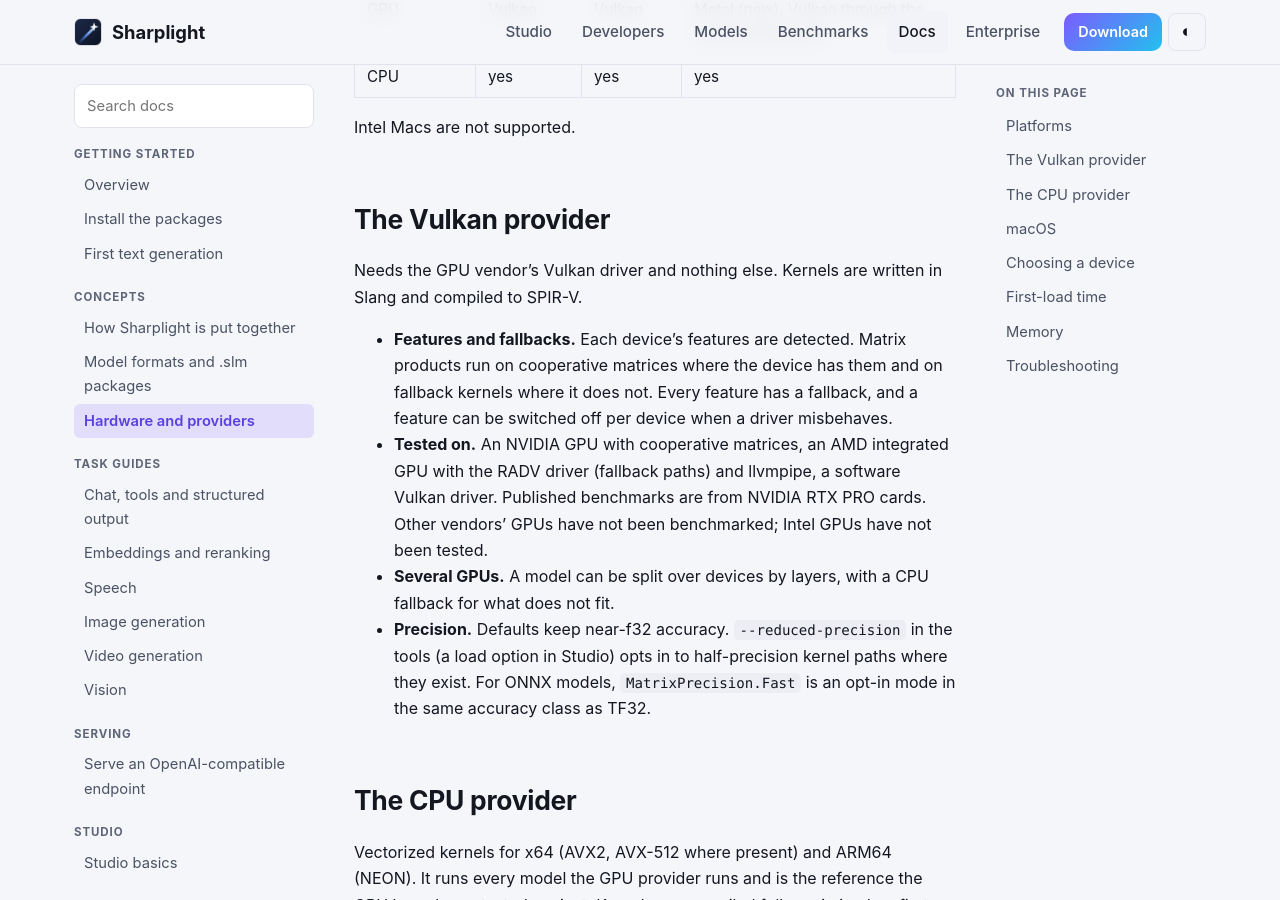
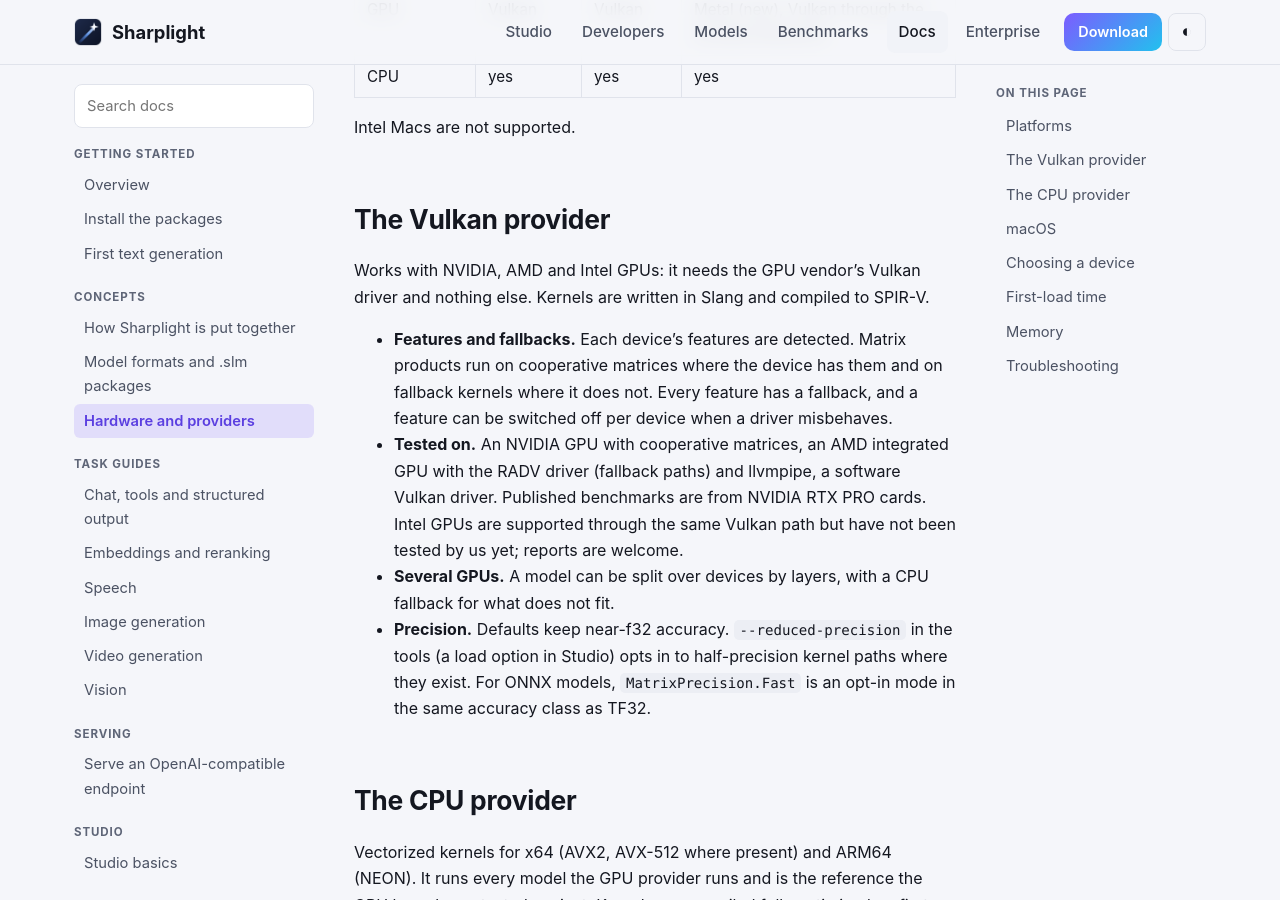
Before and after one commit to infernitytech/sharplight-website, a Jekyll site: the page built from docs/hardware.md, in a window 1280 px wide and 900 px high, scrolled down 508 px. Built offline with Jekyll 4.4.1, drawn with Linux system fonts in a browser that asks for light colours.

Commit message:
Hardware compatibility: NVIDIA, AMD and Intel GPUs through Vulkan, Apple silicon through Metal; no GPU vendor lock-in on the enterprise page
Co-Authored-By: Claude Opus 5.5 <noreply@anthropic.com>
Claude-Session: https://claude.ai/code/session_01EMaXZPdjKKSpspi6hCsjo6

```diff
--- a/docs/hardware.md
+++ b/docs/hardware.md
@@ -17,14 +17,14 @@ Intel Macs are not supported.
 
 ## The Vulkan provider
 
-Needs the GPU vendor's Vulkan driver and nothing else. Kernels are written in Slang and compiled to SPIR-V.
+Works with NVIDIA, AMD and Intel GPUs: it needs the GPU vendor's Vulkan driver and nothing else. Kernels are written in Slang and compiled to SPIR-V.
 
 - **Features and fallbacks.** Each device's features are detected. Matrix products run on cooperative matrices where
   the device has them and on fallback kernels where it does not. Every feature has a fallback, and a feature can be
   switched off per device when a driver misbehaves.
 - **Tested on.** An NVIDIA GPU with cooperative matrices, an AMD integrated GPU with the RADV driver (fallback paths)
-  and llvmpipe, a software Vulkan driver. Published benchmarks are from NVIDIA RTX PRO cards. Other vendors' GPUs have
-  not been benchmarked; Intel GPUs have not been tested.
+  and llvmpipe, a software Vulkan driver. Published benchmarks are from NVIDIA RTX PRO cards. Intel GPUs are supported
+  through the same Vulkan path but have not been tested by us yet; reports are welcome.
 - **Several GPUs.** A model can be split over devices by layers, with a CPU fallback for what does not fit.
 - **Precision.** Defaults keep near-f32 accuracy. `--reduced-precision` in the tools (a load option in Studio) opts in
   to half-precision kernel paths where they exist. For ONNX models, `MatrixPrecision.Fast` is an opt-in mode in the
```
Also changed, not shown: enterprise.md (+1 -0 lines), index.md (+2 -2 lines).
